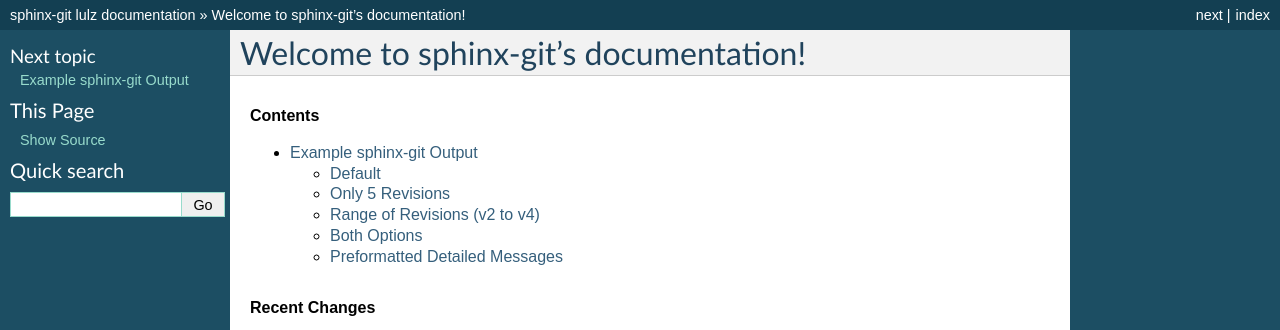
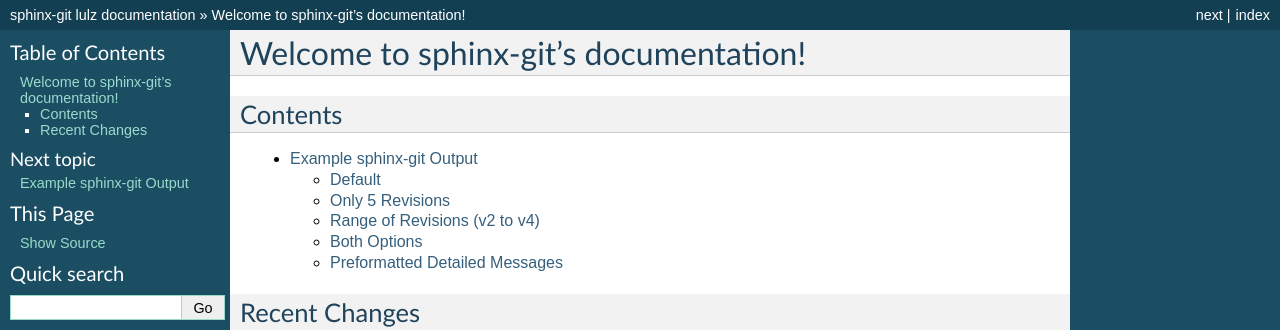
Before and after one commit to OddBloke/sphinx-git, a Sphinx documentation site: the page built from docs/index.rst, in a window 1280 px wide, cut to the strip 0-330 px from the top of the page. Built offline with Sphinx 7.4.7, drawn with Linux system fonts in a browser that asks for light colours; some of the changed lines change nothing that is shown.

Commit message:
Use sections on index page.

```diff
--- a/docs/index.rst
+++ b/docs/index.rst
@@ -1,13 +1,15 @@
 Welcome to sphinx-git's documentation!
 ======================================
 
-.. rubric:: Contents
+Contents
+--------
 
 .. toctree::
     :maxdepth: 2
 
     examples
 
-.. rubric:: Recent Changes
+Recent Changes
+--------------
 
 .. git_changelog::
```
